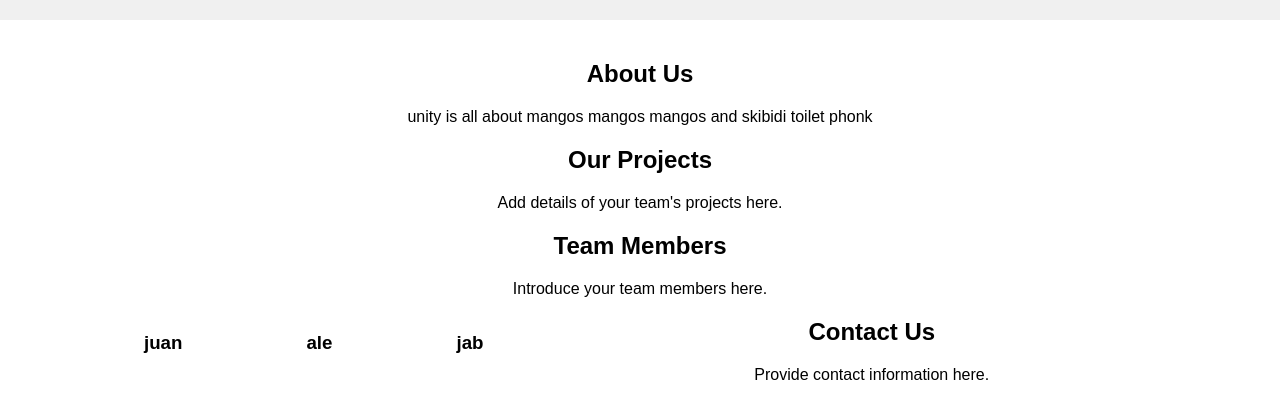
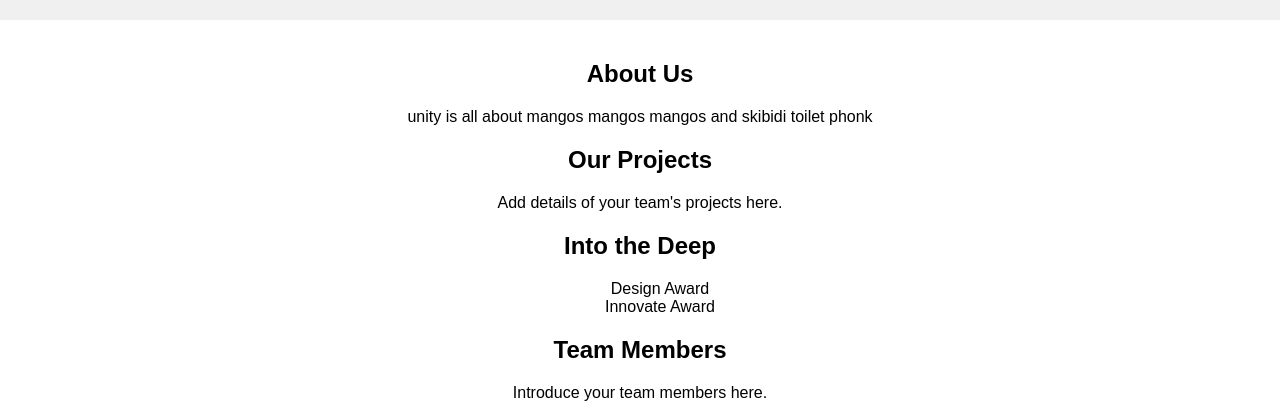
Before and after one commit to pint711/Unity_Website, a plain HTML site: page index.html in a window 1280 px wide. Shown: the part 387-800 px from the top of the page. Drawn offline with Linux system fonts and the light colour scheme.

Commit message:
xPPPXPXXPXPXPX

```diff
--- a/index.html
+++ b/index.html
@@ -27,6 +27,16 @@
             <p>Add details of your team's projects here.</p>
         </section>
 
+        <section id="awards">
+            <h2>Into the Deep</h2>
+            <ul id="awrds">
+                Design Award
+                <br>
+                Innovate Award
+                <br>
+            </ul>
+        </section>
+
         <section id="team">
             <h2>Team Members</h2>
             <p>Introduce your team members here.</p>
```
Also changed, not shown: style.css (line endings or trailing spaces).
